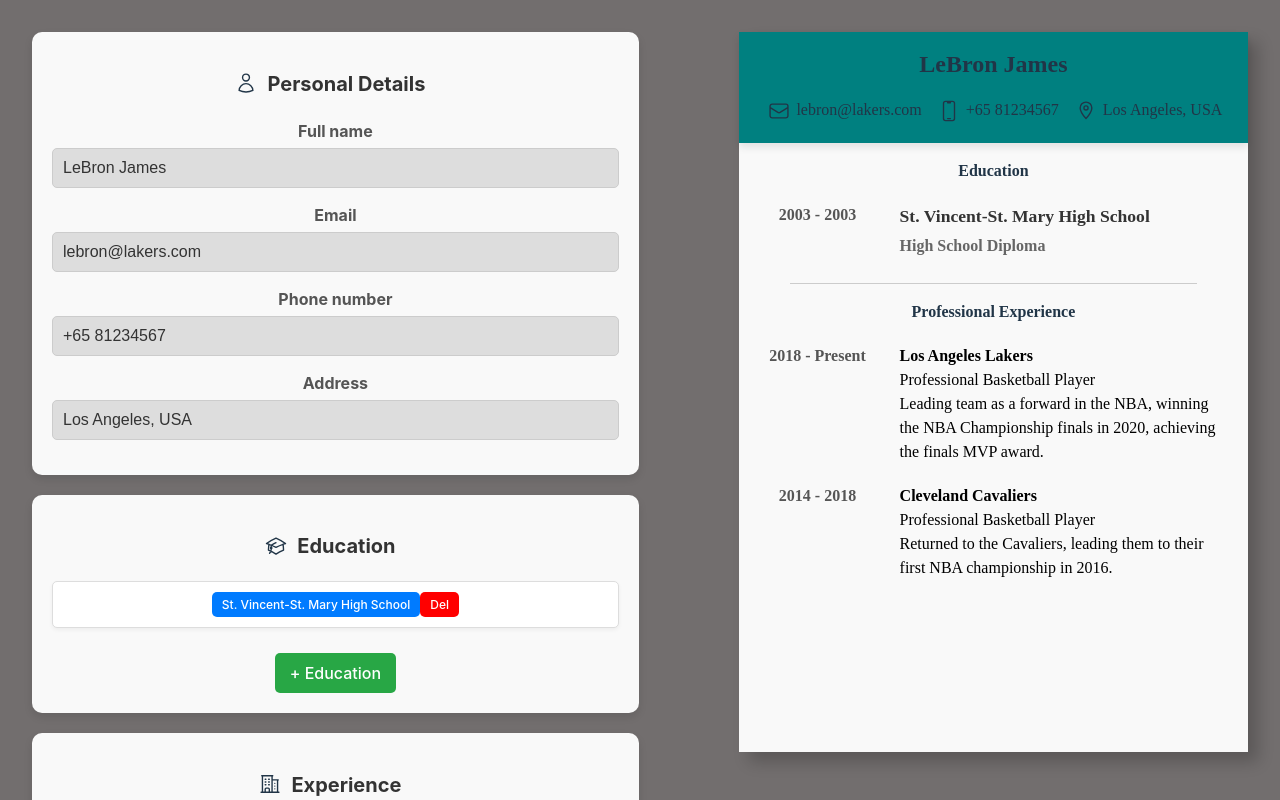
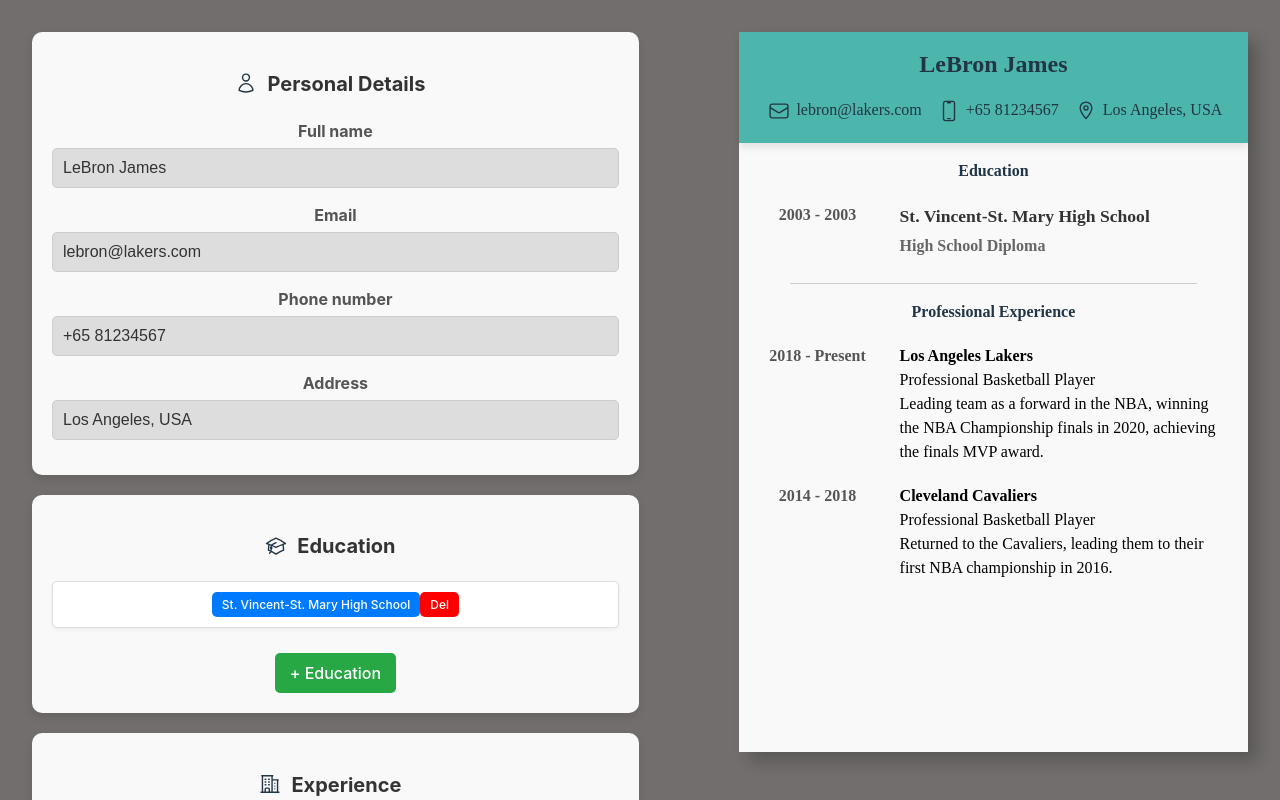
Before and after one commit to aaronyjr/cv-builder, a React (Vite) app: page / in a window 1280 px wide. Shown: the top 800 px of the page. Built offline with nearby package versions, Linux system fonts and the light colour scheme.

Commit message:
Change header color

```diff
--- a/src/containers/CvTemplateContainer.jsx
+++ b/src/containers/CvTemplateContainer.jsx
@@ -17,7 +17,7 @@
     >
       <div
         className="header"
-        style={{ width: "100%", backgroundColor: "#008080", minHeight: "14%" }}
+        style={{ width: "100%", backgroundColor: '#4db6ac', minHeight: "14%" }}
       >
         <h4 style={{ marginBottom: "0px", marginTop: "14px" }}>
           {personalDetails.fullName}
```
